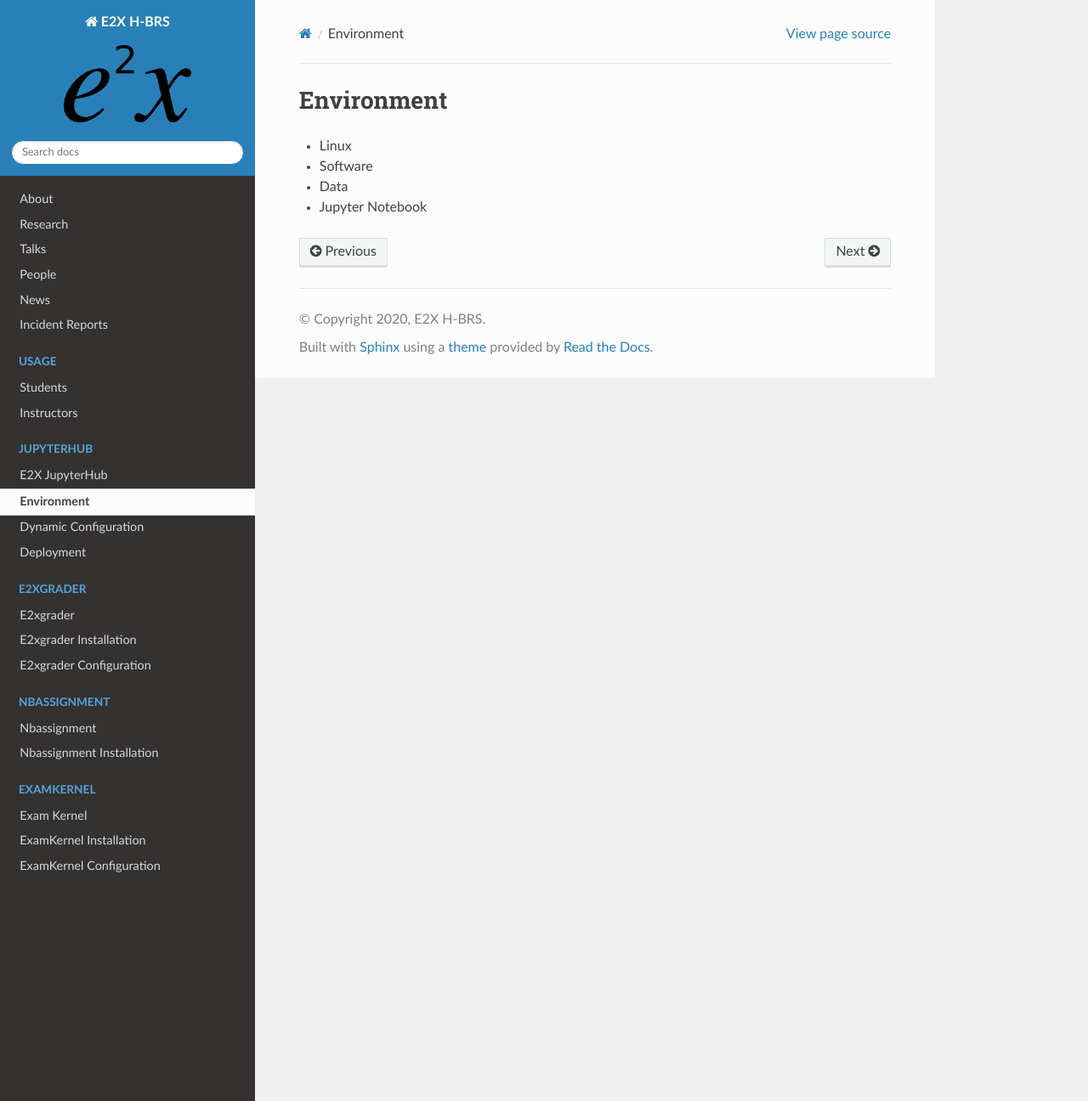
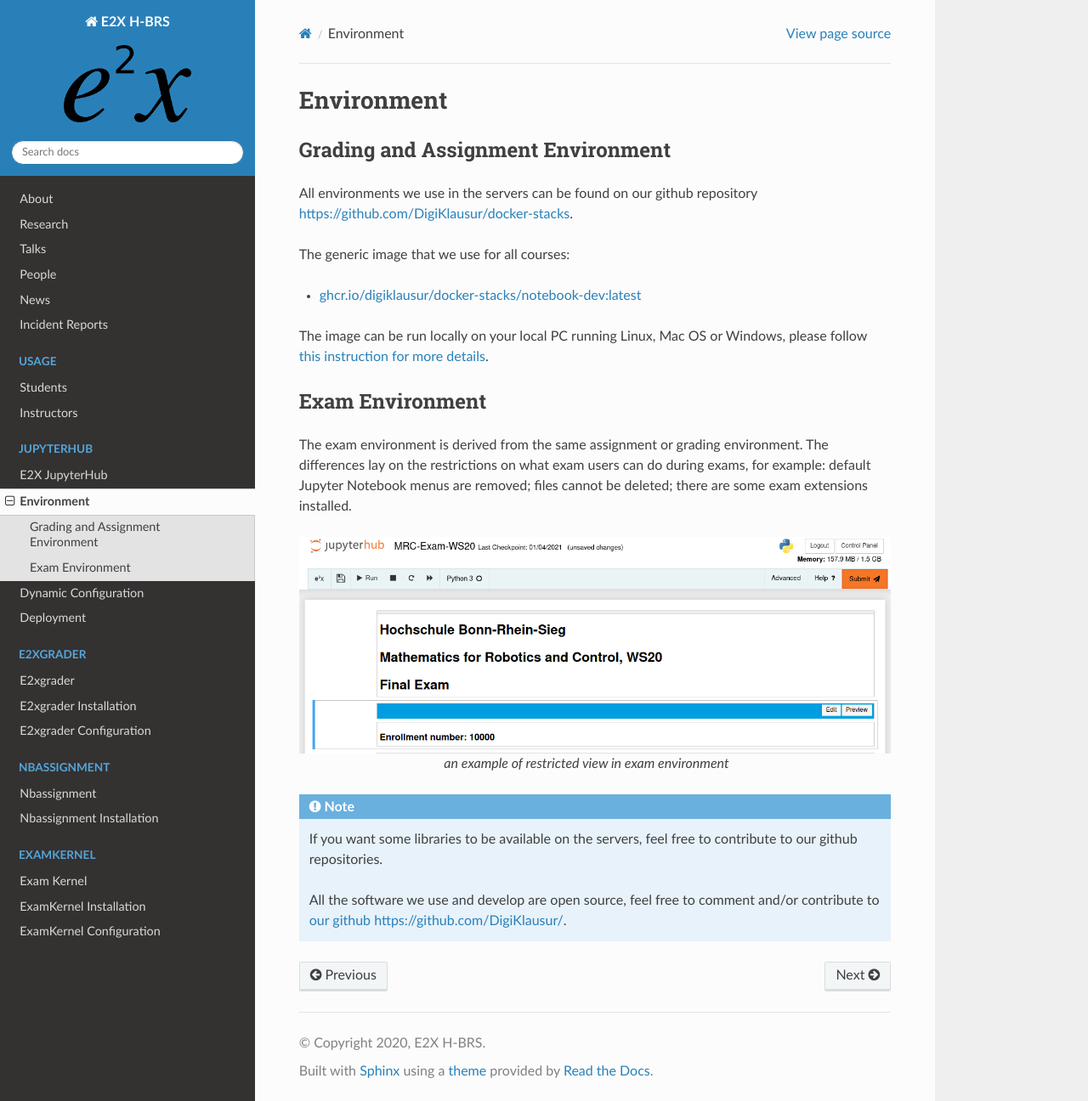
Before and after one commit to DigiKlausur/e2x-docs, a Sphinx documentation site: the page built from docs/source/jupyterhub/environment.rst, in a window 1280 px wide and 1296 px high. Shown: the whole window at 85% size. Built offline with Sphinx 7.4.7 and the Read the Docs theme 2.0.0, drawn with Linux system fonts in a browser that asks for light colours; pages that are not in the unit, such as notebooks, are missing from menus.

Commit message:
[jupyterhub/environment] update environment

```diff
--- a/docs/source/jupyterhub/environment.rst
+++ b/docs/source/jupyterhub/environment.rst
@@ -4,7 +4,36 @@
 Environment
 **********************
 
-* Linux
-* Software
-* Data
-* Jupyter Notebook
+Grading and Assignment Environment
+==================================
+
+All environments we use in the servers can be found on our github repository
+`https://github.com/DigiKlausur/docker-stacks <https://github.com/DigiKlausur/docker-stacks/tree/dev>`_.
+
+The generic image that we use for all courses:
+
+* `ghcr.io/digiklausur/docker-stacks/notebook-dev:latest <https://github.com/DigiKlausur/docker-stacks/tree/fde8cda987543dc2e4f2957ba5591310ff1d6460>`_
+
+The image can be run locally on your local PC running Linux, Mac OS or Windows,
+please follow :ref:`this instruction for more details <working_on_assignments_locally>`.
+
+Exam Environment
+================
+
+The exam environment is derived from the same assignment or grading environment.
+The differences lay on the restrictions on what exam users can do during exams,
+for example: default Jupyter Notebook menus are removed; files cannot be deleted;
+there are some exam extensions installed.
+
+.. figure:: images/exam_environment.png
+   :alt: an example of restricted view in exam environment
+   :align: center
+
+   an example of restricted view in exam environment
+
+.. note::
+
+   If you want some libraries to be available on the servers, feel free to contribute to our github repositories.
+
+   All the software we use and develop are open source,
+   feel free to comment and/or contribute to `our github https://github.com/DigiKlausur/ <https://github.com/DigiKlausur/>`_.
```
